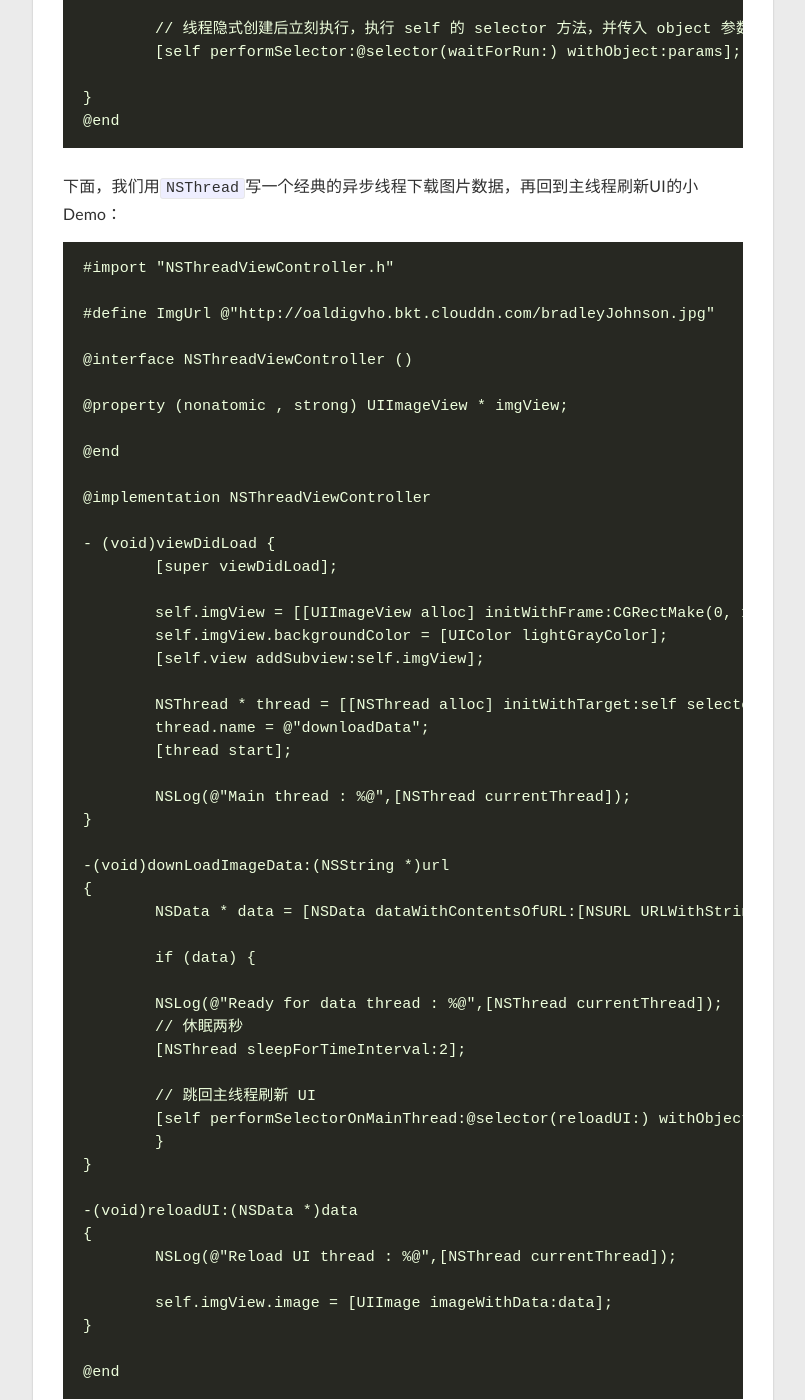
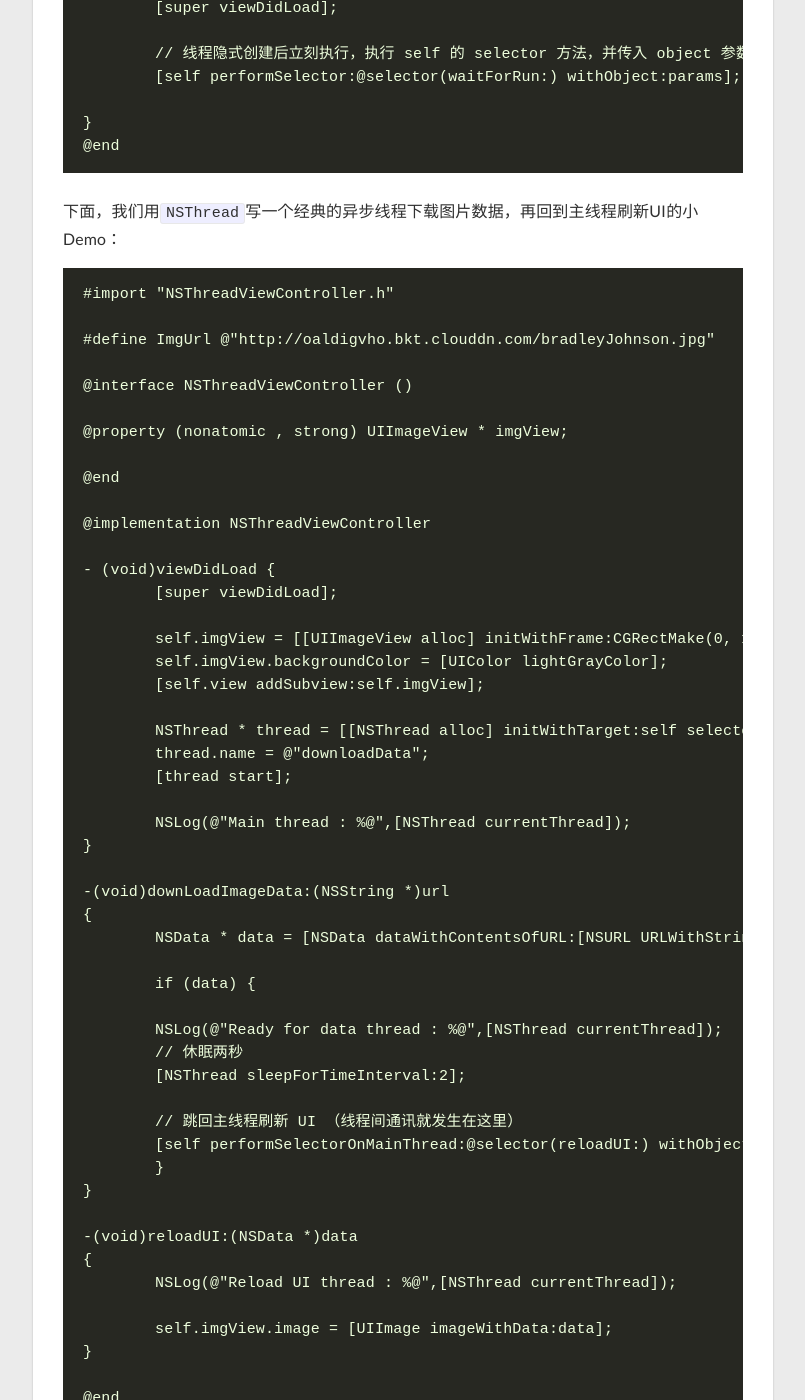
Before and after one commit to zsfbradleyjohnson/zsfbradleyjohnson.github.io, a Jekyll site: the page built from _posts/2015-08-11-多线程使用.markdown, in a window 1280 px wide and 1400 px high, scrolled down 2310 px. Shown: the whole window, without its empty margins (237-1042 px from the left). Built offline with Jekyll 4.4.1, drawn with Linux system fonts in a browser that asks for light colours; nearby versions of some CDN libraries; some of the changed text lies outside the part shown; grey boxes are pictures that could not be loaded.

Commit message:
change new paper

```diff
--- a/_posts/2015-08-11-多线程使用.markdown
+++ b/_posts/2015-08-11-多线程使用.markdown
@@ -7,8 +7,7 @@ comments: true
 ---
 > &nbsp;&nbsp;&nbsp;&nbsp;具有多线程能力的计算机因有硬件支持而能够在同一时间执行多于一个线程，进而提升整体处理性能。 在一个程序中，这些独立运行的程序片段叫作“线程”（Thread），利用它编程的概念就叫作“多线程处理（Multithreading）”。具有多线程能力的计算机因有硬件支持而能够在同一时间执行多于一个线程，进而提升整体处理性能。
 
-<br>
-
+<br><br>
 #### 1.多线程在iOS上的实现途径
 &nbsp;&nbsp;&nbsp;&nbsp;在iOS上，我们常见的多线程有三种： `NSThread`、 `NSOperation`、 `GCD`。他们常见的优缺点分别如下：
 <br>
@@ -119,7 +118,7 @@ comments: true
         	// 休眠两秒
         	[NSThread sleepForTimeInterval:2];
 
-        	// 跳回主线程刷新 UI
+        	// 跳回主线程刷新 UI （线程间通讯就发生在这里）
         	[self performSelectorOnMainThread:@selector(reloadUI:) withObject:data waitUntilDone:NO];
     	}
 	}
```
Also changed, not shown: other parts of _posts/2015-08-11-多线程使用.markdown (+1 -1 lines).
